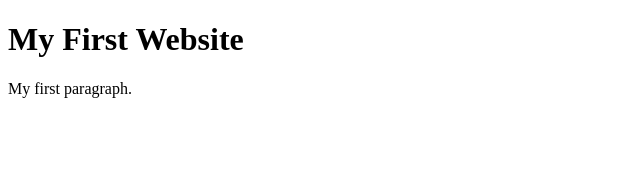
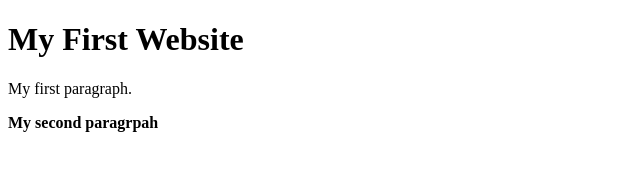
Before and after one commit to Brettkgamble/codersrank-bkg-practice, a website: page index.html in a window 1280 px wide. Shown: the whole page, without its empty margins (0-640 px from the left). Drawn offline with Linux system fonts and the light colour scheme.

Commit message:
First commit to this repo.

```diff
--- a/index.html
+++ b/index.html
@@ -7,7 +7,7 @@
 
     <h1>My First Website</h1>
     <p>My first paragraph.</p>
-    <p><strong><My second paragrpah/strong></p>
+    <p><strong>My second paragrpah</strong></p>
 
   </body>
 </html>
```
